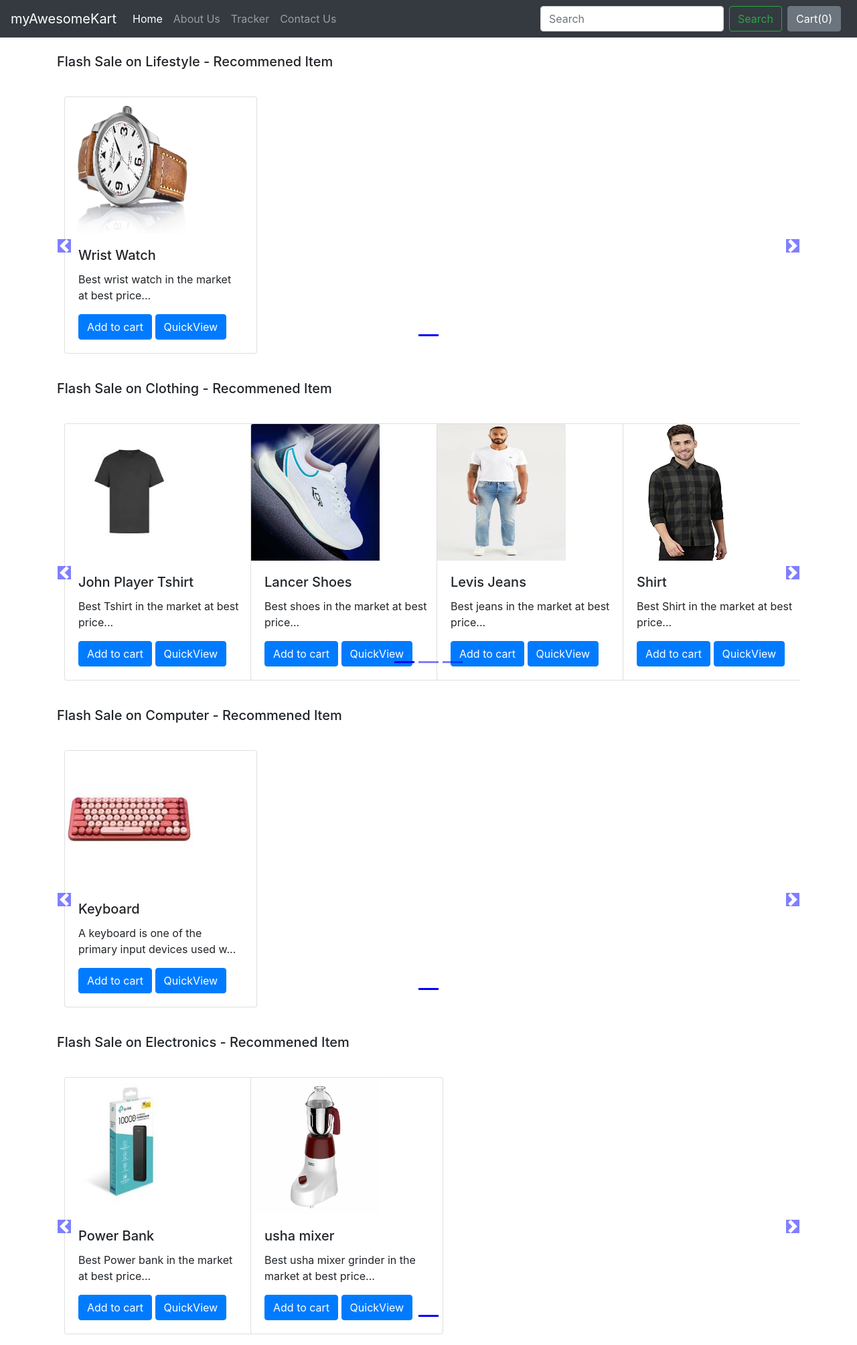
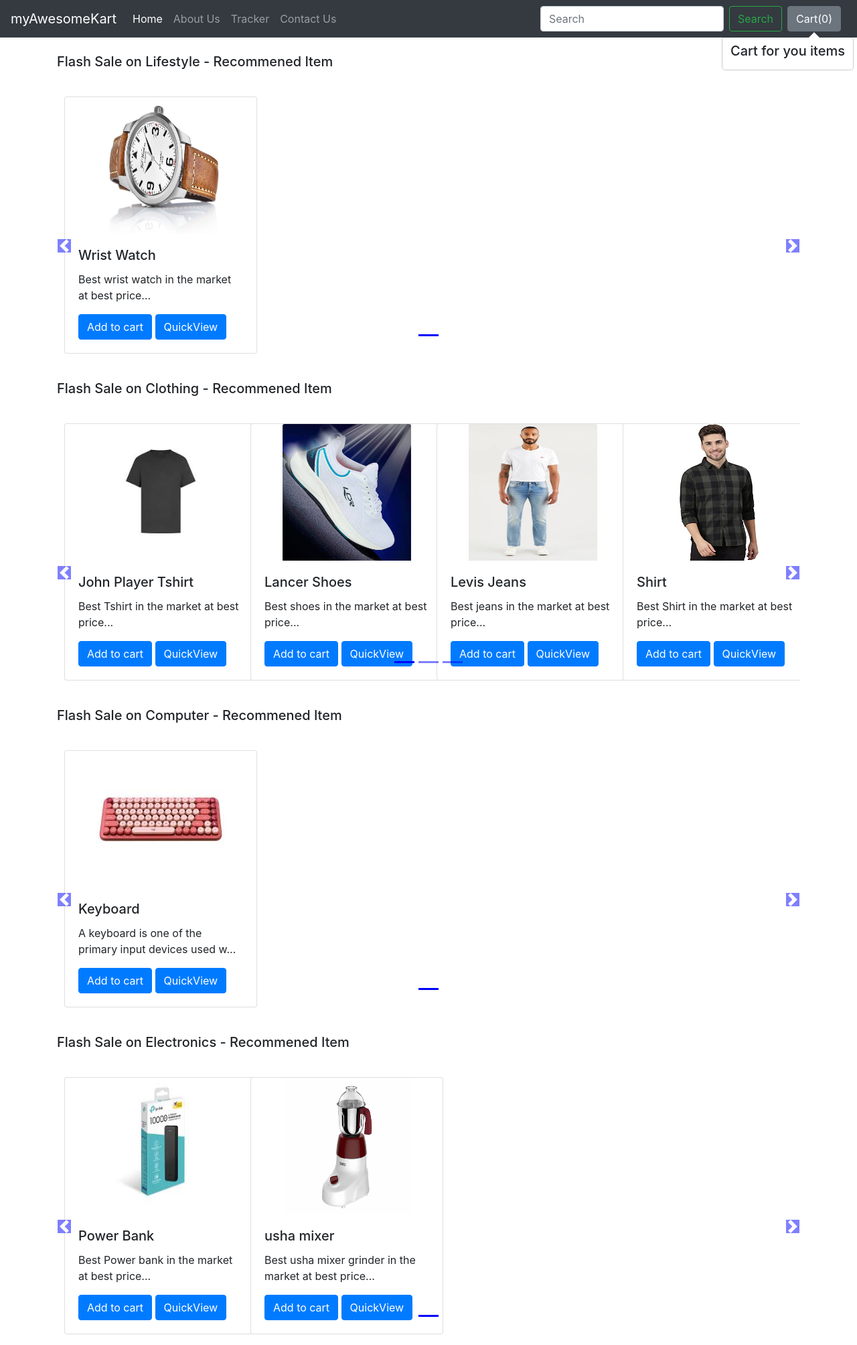
Before and after one commit to Bhanu9650/myAwesoneCart, a Django app: page /shop/ in a window 1280 px wide. Shown: the whole page at 67% size. Run offline with Django 4.2, Linux system fonts and the light colour scheme; data comes from the database, SQL or seed files in the repository; some libraries are stand-ins or nearby versions.

Commit message:
add cart functionality

```diff
--- a/shop/templates/shop/index.html
+++ b/shop/templates/shop/index.html
@@ -57,12 +57,14 @@
 
                 {% for i in product %}
                 <div class="col-xs-3 col-sm-s col-md-3">
-                    <div class="card" style="width: 18rem;">
+                    <div class="card align-items-center" style="width: 18rem;">
                         <img src='/media/{{i.image}}' class="card-img-top" alt="...">
                         <div class="card-body">
-                            <h5 class="card-title">{{i.product_name}}</h5>
+                            <h5 class="card-title" id="namepr{{i.id}}">{{i.product_name}}</h5>
                             <p class="card-text">{{i.desc|slice:"0:53"}}...</p>
-                            <button id="pr{{i.id}}" class="btn btn-primary cart">Add to cart</button>
+                            <span id="divpr{{i.id}}" class="divpr">
+                                <button id="pr{{i.id}}" class="btn btn-primary cart">Add to cart</button>
+                            </span>
                             <a href="/shop/products/{{i.id}}"><button id="qv{{i.id}}" class="btn btn-primary cart">QuickView</button></a>
                         </div>
                     </div>
@@ -92,13 +94,16 @@
 
 {% block js %}
  <script>
+    // find out cart items from cart from localstorage
     if(localStorage.getItem('cart') == null){
         var cart = {};
     }
     else{
         cart = JSON.parse(localStorage.getItem('cart'));
         document.getElementById('cart').innerHTML = Object.keys(cart).length;
+        updatecart(cart)
     }
+    // if add to cart button is clicked then increment the item
     $('.cart').click(function() {
         idstr = this.id.toString();
         if(cart[idstr] != undefined){
@@ -107,10 +112,54 @@
         else{
             cart[idstr] = 1;
         }
-        console.log(cart);
+        updatecart(cart)
+    });
+
+    // add popover to cart
+    $('#popcart').popover();
+    updatepopover(cart);
+    // document.getElementById('popcart').setAttribute('data-content', '<h5>Shoping Cart</h5>');
+
+    // update popover
+    function updatepopover(cart) {
+        console.log('we are inside updatepopover string');
+        var popstr = "";
+        popstr = popstr + "<h5>Cart for you items</h5> <div class='mx-2 my-2'>";
+        var i = 1;
+        for(var item in cart){
+            console.log(item);
+            popstr = popstr + "<b>" + i + "</b>. ";
+            popstr = popstr + document.getElementById('name'+item).innerHTML.slice(0,9) + "...Qty: " + cart[item] + "<br>";
+            i = i+1;
+        }
+        popstr = popstr + "</div>";
+        document.getElementById('popcart').setAttribute('data-content', popstr);
+        $('#popcart').popover('show');
+    }
+
+    //update cart
+    function updatecart(cart) {
+        for(var item in cart){
+            document.getElementById('div'+item).innerHTML = "<button id='minus" + item + "' class='btn btn-primary minus'>-</button> <span id='val"+item+"''>" + cart[item] + "</span> <button id='plus" + item + "' class='btn btn-primary plus'>+</button>";
+        }
         localStorage.setItem('cart', JSON.stringify(cart));
+        document.getElementById('cart').innerHTML = Object.keys(cart).length;
+        console.log(cart)
+        updatepopover(cart)
+    }
+
+    $('.divpr').on("click", "button.minus", function(){
+        a = this.id.slice(7, );
+        cart['pr'+a] = Math.max(0, cart['pr'+a] - 1);
+        document.getElementById('valpr'+a).innerHTML = cart['pr'+a];
+        updatecart(cart);
     });
-    $('#popcart').popover();
-    document.getElementById('popcart').setAttribute('data-content', '<h5>Cart</h5>');
+
+    $('.divpr').on("click", "button.plus", function(){
+        a = this.id.slice(6, );
+        cart['pr'+a] = cart['pr'+a] + 1;
+        document.getElementById('valpr'+a).innerHTML = cart['pr'+a];
+        updatecart(cart);
+    });
  </script>
 {% endblock js %}
```
